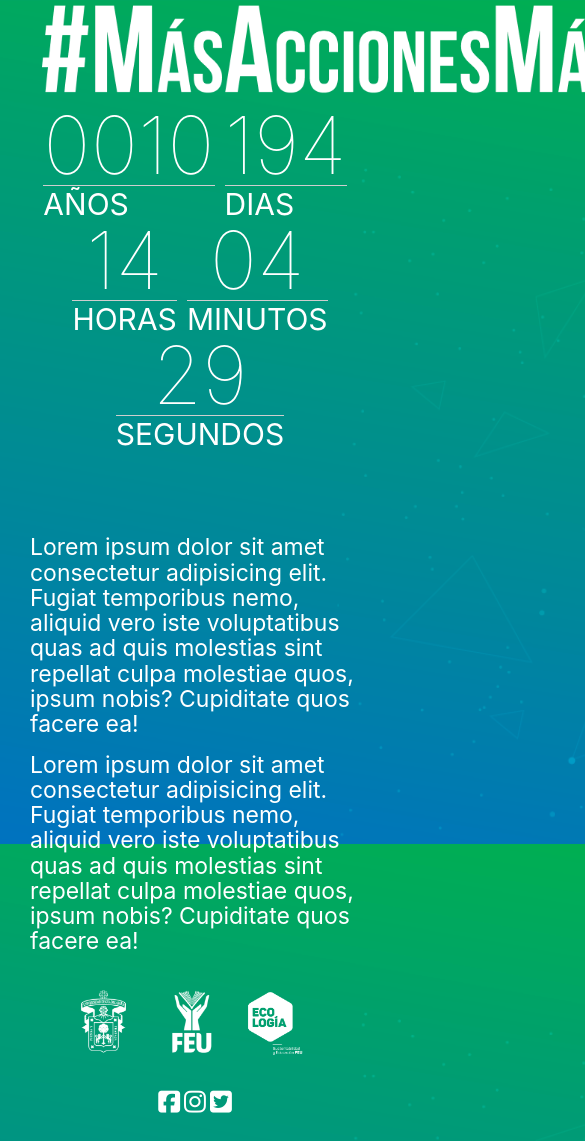
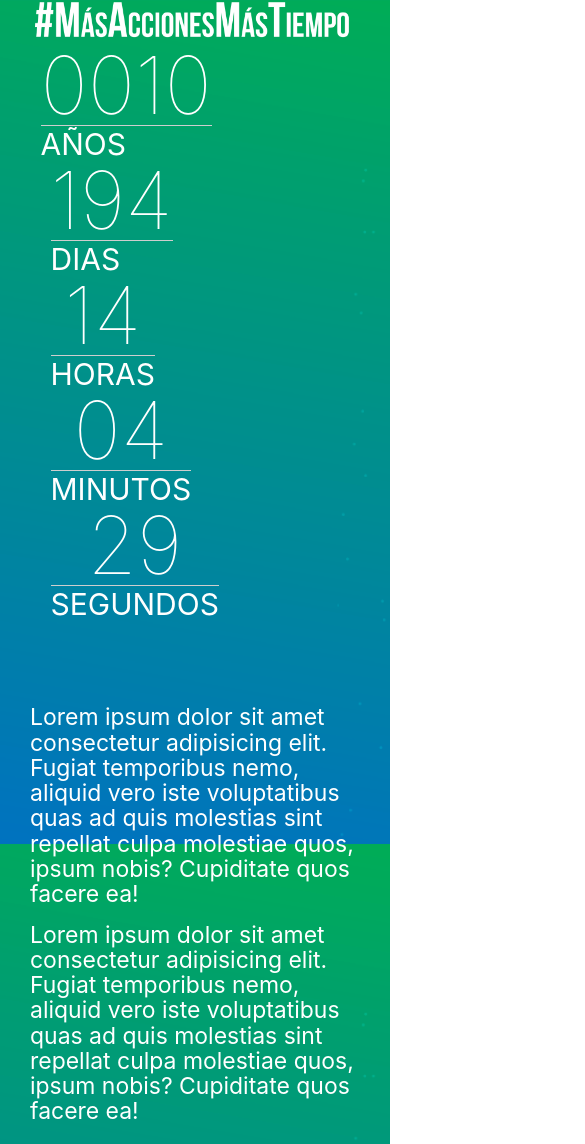
Before and after one commit to jmorales957/end_of_world_countdown, a plain HTML site: page index.html in a window 390 px wide. Shown: the top 1144 px of the page, 585 px wide, since content can reach past the window. Drawn offline with nearby package versions, Linux system fonts and the light colour scheme.

Commit message:
se agrega media query para telefonos

```diff
--- a/css/countdown.css
+++ b/css/countdown.css
@@ -85,3 +85,12 @@ a {
   text-align: left;
   color: #ffffff;
 }
+#logo {
+  height: 100px;
+}
+
+@media only screen and (max-width: 500px) {
+  #logo {
+    height: 40px;
+  }
+}
--- a/index.html
+++ b/index.html
@@ -78,9 +78,9 @@
   <body>
     <div class="container main">
       <div class="row">
-        <div class="col s12">
+        <div class="col s4 m12 l12">
           <div class="hoverable center-align">
-              <img src="img/masaccionesLogo.png" height="100px" alt="">
+              <img src="img/masaccionesLogo.png" id="logo"  alt="">
           </div>
             <div class="col s12">
                 <div class="countdown styled center-align"></div>
```
